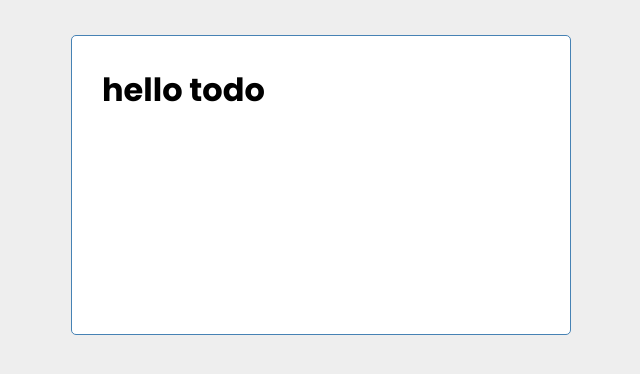
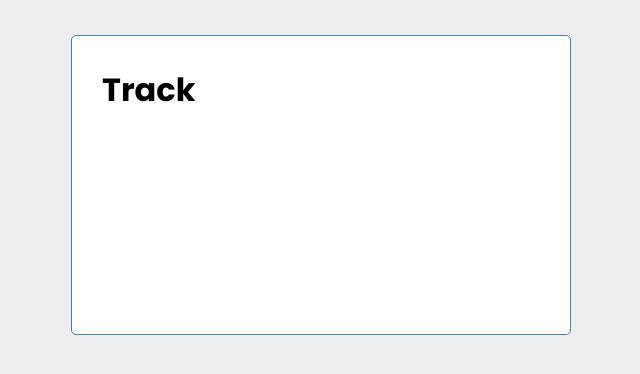
Before and after one commit to Mirjalol-Inomjonov/todo-list, a Vue app: page / in a window 1280 px wide. Shown: the top 374 px of the page, without its empty margins (319-959 px from the left). Built offline with nearby package versions, Linux system fonts and the light colour scheme.

Commit message:
add: Button component

```diff
--- a/src/App.vue
+++ b/src/App.vue
@@ -1,11 +1,25 @@
 <template>
   <div id="app">
     <div class="container">
-      <h1>hello todo</h1>
+      <Header :title="title"/>
     </div>
     <router-view />
   </div>
 </template>
+
+<script>
+import Header from "./components/Header";
+export default {
+  components: {
+    Header,
+  },
+  data() {
+    return {
+      title: 'Track'
+    }
+  },
+};
+</script>
 
 <style lang="scss">
 @import url("https://fonts.googleapis.com/css2?family=Poppins:wght@100;200;300;400;500;600;700;800;900&display=swap");
@@ -17,7 +31,7 @@
 body {
   font-family: "Poppins", sans-serif;
 }
-#app{
+#app {
   padding: 35px;
   min-height: 100vh;
   background: #eee;
--- a/src/components/Header.vue
+++ b/src/components/Header.vue
@@ -1,17 +1,22 @@
 <template>
   <header>
-    header
+    <h1>
+      {{ title }}
+    </h1>
   </header>
 </template>
 
 <script>
 export default {
   name: "Header",
+  props: {
+    title: String,
+  },
 };
 </script>
 
 <style lang="scss" scoped>
-header{
+header {
   display: flex;
   align-content: center;
   justify-content: space-between;
```
Also changed, not shown: src/components/Button.vue (added, +13 -0 lines).
